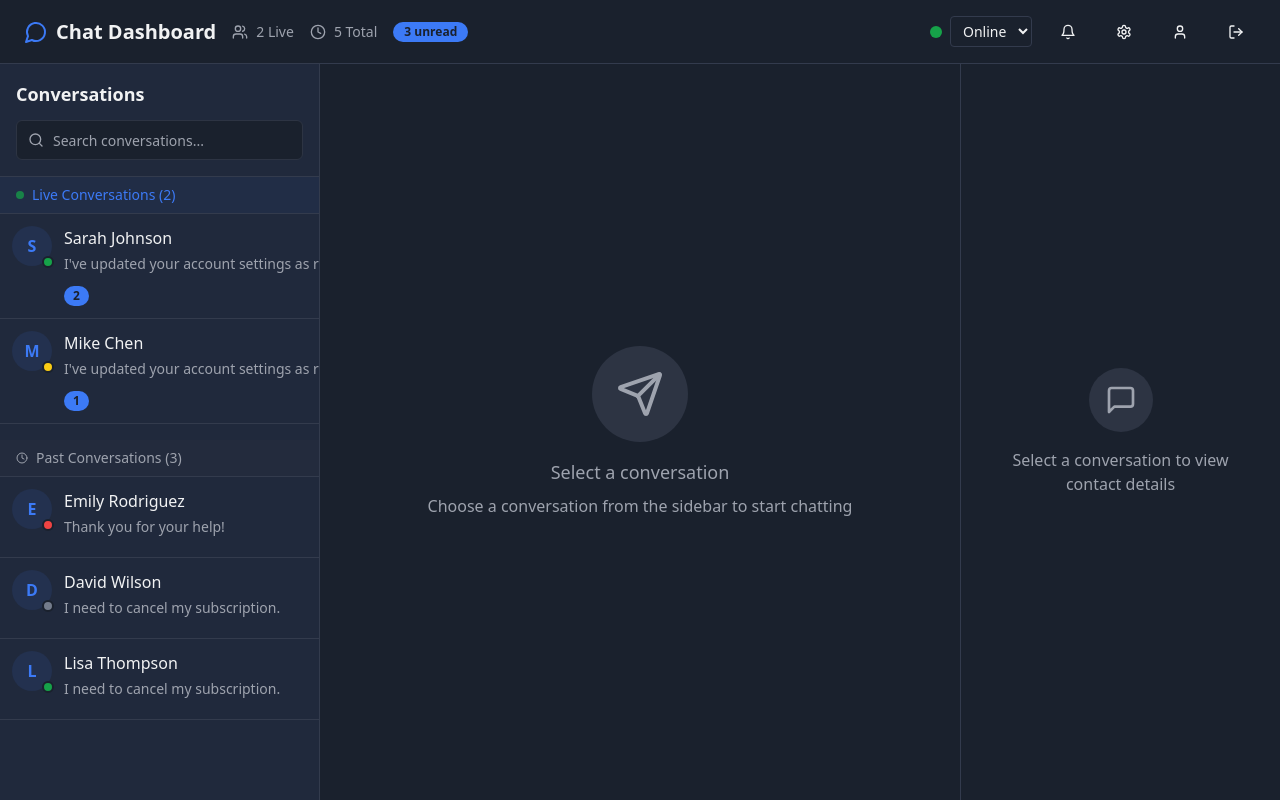
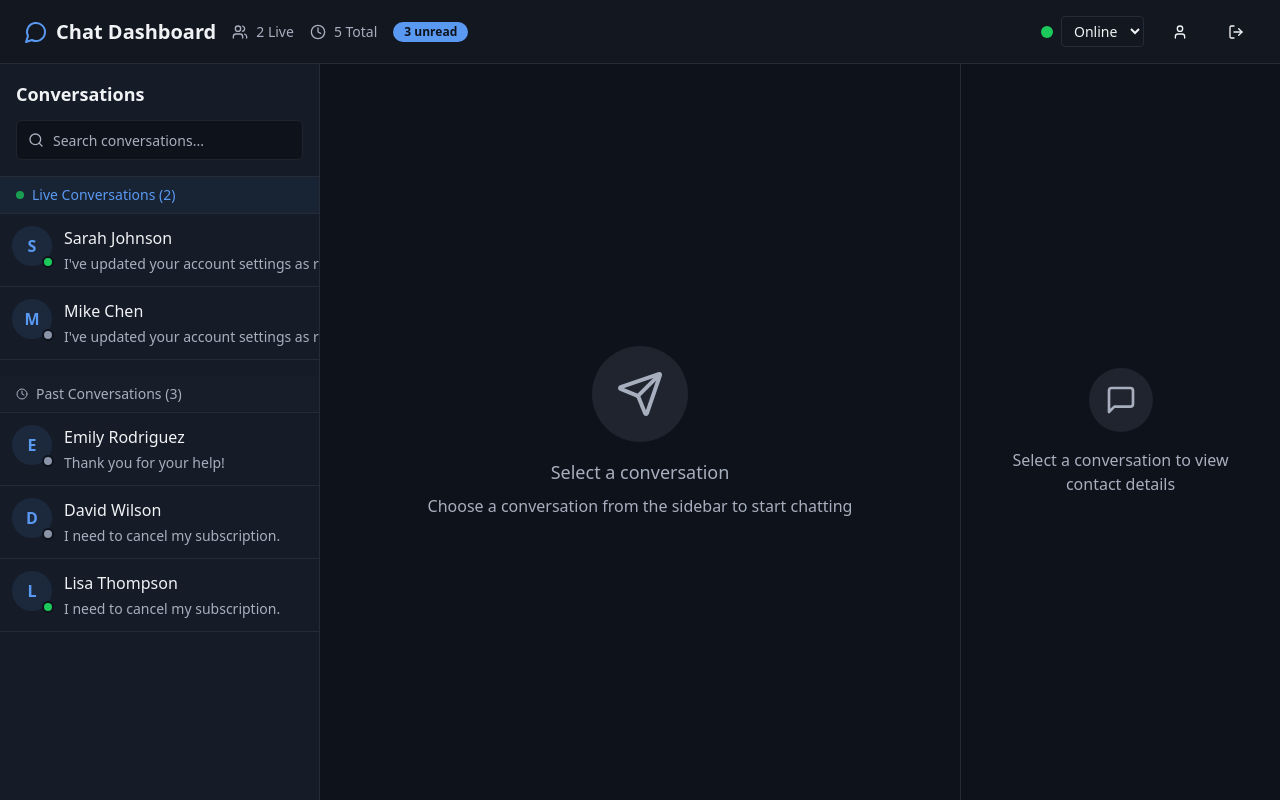
Before and after one commit to Nivashinigroot/chatter-agent-dash, a React (Vite) app: page / in a window 1280 px wide. Built offline with nearby package versions, Linux system fonts and the light colour scheme.

Commit message:
Implement UI changes
Add online/offline status, remove icons, remove unread counts, remove starring, and apply dark blue theme.

```diff
--- a/src/components/chat/ChatDashboard.tsx
+++ b/src/components/chat/ChatDashboard.tsx
@@ -6,14 +6,11 @@ import { Button } from '@/components/ui/button';
 import { Badge } from '@/components/ui/badge';
 import { useToast } from '@/hooks/use-toast';
 import {
-  Settings,
-  Bell,
   User,
   LogOut,
   MessageCircle,
   Users,
-  Clock,
-  CheckCircle
+  Clock
 } from 'lucide-react';
 import { Conversation, Message } from '@/types/chat';
 import { mockConversations } from '@/data/mockData';
@@ -21,7 +18,7 @@ import { mockConversations } from '@/data/mockData';
 export function ChatDashboard() {
   const [conversations, setConversations] = useState<Conversation[]>(mockConversations);
   const [selectedConversationId, setSelectedConversationId] = useState<string>();
-  const [agentStatus, setAgentStatus] = useState<'online' | 'away' | 'busy'>('online');
+  const [agentStatus, setAgentStatus] = useState<'online' | 'offline'>('online');
   const { toast } = useToast();
 
   const selectedConversation = conversations.find(conv => conv.id === selectedConversationId);
@@ -187,8 +184,7 @@ export function ChatDashboard() {
   const getStatusColor = (status: string) => {
     const colors = {
       online: 'bg-status-online',
-      away: 'bg-status-away',
-      busy: 'bg-status-busy'
+      offline: 'bg-status-offline'
     };
     return colors[status as keyof typeof colors] || 'bg-status-offline';
   };
@@ -230,17 +226,10 @@ export function ChatDashboard() {
               className="text-sm bg-transparent border border-border rounded px-2 py-1 capitalize"
             >
               <option value="online">Online</option>
-              <option value="away">Away</option>
-              <option value="busy">Busy</option>
+              <option value="offline">Offline</option>
             </select>
           </div>
 
-          <Button variant="ghost" size="sm">
-            <Bell className="w-4 h-4" />
-          </Button>
-          <Button variant="ghost" size="sm">
-            <Settings className="w-4 h-4" />
-          </Button>
           <Button variant="ghost" size="sm">
             <User className="w-4 h-4" />
           </Button>
--- a/src/components/chat/ChatWindow.tsx
+++ b/src/components/chat/ChatWindow.tsx
@@ -137,8 +137,6 @@ export function ChatWindow({ conversation, onSendMessage, onClose }: ChatWindowP
               <div className={cn(
                 "absolute -bottom-0.5 -right-0.5 w-3 h-3 rounded-full border-2 border-background",
                 conversation.contact.status === 'online' && 'bg-status-online',
-                conversation.contact.status === 'away' && 'bg-status-away',
-                conversation.contact.status === 'busy' && 'bg-status-busy',
                 conversation.contact.status === 'offline' && 'bg-status-offline'
               )} />
             </div>
--- a/src/components/chat/ConversationList.tsx
+++ b/src/components/chat/ConversationList.tsx
@@ -2,7 +2,7 @@ import { useState } from 'react';
 import { Badge } from '@/components/ui/badge';
 import { ScrollArea } from '@/components/ui/scroll-area';
 import { Input } from '@/components/ui/input';
-import { Search, Clock, MessageCircle, Star } from 'lucide-react';
+import { Search, Clock, MessageCircle } from 'lucide-react';
 import { Conversation } from '@/types/chat';
 import { cn } from '@/lib/utils';
 
@@ -48,22 +48,11 @@ export function ConversationList({
   const getStatusDot = (status: string) => {
     const colors = {
       online: 'bg-status-online',
-      away: 'bg-status-away',
-      busy: 'bg-status-busy',
       offline: 'bg-status-offline'
     };
     return colors[status as keyof typeof colors] || 'bg-status-offline';
   };
 
-  const getPriorityColor = (priority: string) => {
-    const colors = {
-      urgent: 'text-red-500 border-red-200',
-      high: 'text-orange-500 border-orange-200',
-      normal: 'text-blue-500 border-blue-200',
-      low: 'text-gray-500 border-gray-200'
-    };
-    return colors[priority as keyof typeof colors] || 'text-gray-500 border-gray-200';
-  };
 
   const ConversationItem = ({ conversation }: { conversation: Conversation }) => (
     <div
@@ -98,25 +87,14 @@ export function ConversationList({
             <h4 className="font-medium text-foreground truncate">
               {conversation.contact.name}
             </h4>
-            <div className="flex items-center gap-1">
-              {conversation.priority !== 'normal' && (
-                <Star className={cn("w-3 h-3", getPriorityColor(conversation.priority))} />
-              )}
-              <span className="text-xs text-muted-foreground">
-                {formatTime(conversation.updatedAt)}
-              </span>
-            </div>
+            <span className="text-xs text-muted-foreground">
+              {formatTime(conversation.updatedAt)}
+            </span>
           </div>
 
-          <p className="text-sm text-muted-foreground truncate mb-2">
+          <p className="text-sm text-muted-foreground truncate">
             {conversation.lastMessage?.content || 'No messages yet'}
           </p>
-
-          {conversation.unreadCount > 0 && (
-            <Badge variant="default" className="h-5 text-xs px-2">
-              {conversation.unreadCount}
-            </Badge>
-          )}
         </div>
       </div>
     </div>
--- a/src/components/chat/UserDetails.tsx
+++ b/src/components/chat/UserDetails.tsx
@@ -44,8 +44,6 @@ export function UserDetails({ contact, conversation, onClose }: UserDetailsProps
   const getStatusColor = (status: string) => {
     const colors = {
       online: 'text-status-online',
-      away: 'text-status-away',
-      busy: 'text-status-busy',
       offline: 'text-status-offline'
     };
     return colors[status as keyof typeof colors] || 'text-status-offline';
@@ -54,8 +52,6 @@ export function UserDetails({ contact, conversation, onClose }: UserDetailsProps
   const getStatusBg = (status: string) => {
     const colors = {
       online: 'bg-status-online',
-      away: 'bg-status-away',
-      busy: 'bg-status-busy',
       offline: 'bg-status-offline'
     };
     return colors[status as keyof typeof colors] || 'bg-status-offline';
@@ -131,9 +127,6 @@ export function UserDetails({ contact, conversation, onClose }: UserDetailsProps
             </Button>
             <Button variant="outline" size="sm">
               <Edit className="w-4 h-4" />
-            </Button>
-            <Button variant="outline" size="sm">
-              <Star className="w-4 h-4" />
             </Button>
           </div>
 
@@ -254,7 +247,7 @@ export function UserDetails({ contact, conversation, onClose }: UserDetailsProps
                 </div>
 
                 <div className="flex items-start gap-3 p-2 bg-muted/30 rounded-lg">
-                  <div className="w-2 h-2 bg-status-away rounded-full mt-2" />
+                  <div className="w-2 h-2 bg-status-online rounded-full mt-2" />
                   <div className="flex-1">
                     <p className="text-xs font-medium">Status changed to {contact.status}</p>
                     <p className="text-xs text-muted-foreground">
--- a/src/index.css
+++ b/src/index.css
@@ -8,57 +8,57 @@ All colors MUST be HSL.
 
 @layer base {
   :root {
-    --background: 220 26% 14%;
-    --foreground: 220 9% 95%;
+    /* Dark Blue Theme */
+    --background: 220 30% 8%;
+    --foreground: 220 15% 95%;
 
-    --card: 220 26% 14%;
-    --card-foreground: 220 9% 95%;
+    --card: 220 25% 10%;
+    --card-foreground: 220 15% 95%;
 
-    --popover: 220 26% 14%;
-    --popover-foreground: 220 9% 95%;
+    --popover: 220 25% 10%;
+    --popover-foreground: 220 15% 95%;
 
-    --primary: 220 91% 60%;
-    --primary-foreground: 220 26% 14%;
-    --primary-hover: 220 91% 65%;
+    --primary: 215 85% 65%;
+    --primary-foreground: 220 30% 8%;
+    --primary-hover: 215 85% 70%;
 
-    --secondary: 220 20% 22%;
-    --secondary-foreground: 220 9% 95%;
+    --secondary: 220 20% 15%;
+    --secondary-foreground: 220 15% 90%;
 
-    --muted: 220 20% 22%;
-    --muted-foreground: 220 9% 65%;
+    --muted: 220 20% 15%;
+    --muted-foreground: 220 15% 70%;
 
-    --accent: 220 30% 35%;
-    --accent-foreground: 220 9% 95%;
+    --accent: 215 50% 25%;
+    --accent-foreground: 220 15% 95%;
 
-    --destructive: 0 84.2% 60.2%;
-    --destructive-foreground: 220 9% 95%;
+    --destructive: 0 84% 60%;
+    --destructive-foreground: 220 15% 95%;
 
-    --border: 220 20% 25%;
-    --input: 220 20% 22%;
-    --ring: 220 91% 60%;
+    --border: 220 20% 18%;
+    --input: 220 20% 15%;
+    --ring: 215 85% 65%;
 
-    /* Chat Dashboard Colors */
-    --chat-sidebar: 220 30% 18%;
-    --chat-sidebar-active: 220 91% 60%;
-    --chat-bubble-agent: 220 91% 60%;
-    --chat-bubble-customer: 220 20% 22%;
-    --chat-online: 142 76% 36%;
-    --chat-away: 48 96% 53%;
-    --chat-offline: 220 9% 50%;
+    /* Enhanced Chat Dashboard Colors */
+    --chat-sidebar: 220 30% 12%;
+    --chat-sidebar-active: 215 85% 65%;
+    --chat-bubble-agent: 215 85% 65%;
+    --chat-bubble-customer: 220 20% 15%;
 
-    /* Status indicators */
-    --status-online: 142 76% 36%;
-    --status-away: 48 96% 53%;
-    --status-busy: 0 84% 60%;
-    --status-offline: 220 9% 50%;
+    /* Simplified Status - Only Online/Offline */
+    --status-online: 142 76% 45%;
+    --status-offline: 220 15% 60%;
 
-    /* Gradients */
-    --gradient-chat: linear-gradient(135deg, hsl(220 91% 60%), hsl(220 91% 70%));
-    --gradient-sidebar: linear-gradient(180deg, hsl(220 30% 18%), hsl(220 30% 16%));
+    /* Beautiful Gradients */
+    --gradient-primary: linear-gradient(135deg, hsl(215 85% 65%), hsl(215 85% 75%));
+    --gradient-sidebar: linear-gradient(180deg, hsl(220 30% 12%), hsl(220 25% 10%));
+    --gradient-card: linear-gradient(180deg, hsl(220 25% 10%), hsl(220 20% 8%));
 
-    /* Shadows */
-    --shadow-chat: 0 4px 20px hsl(217 91% 60% / 0.1);
-    --shadow-card: 0 2px 10px hsl(0 0% 0% / 0.05);
+    /* Enhanced Shadows */
+    --shadow-primary: 0 8px 32px hsl(215 85% 65% / 0.15);
+    --shadow-card: 0 4px 16px hsl(220 30% 5% / 0.3);
+    --shadow-elevated: 0 12px 40px hsl(220 30% 5% / 0.4);
+
+    --radius: 0.75rem;
 
     --radius: 0.5rem;
 
--- a/tailwind.config.ts
+++ b/tailwind.config.ts
@@ -64,8 +64,6 @@ export default {
 				},
 				status: {
 					online: 'hsl(var(--status-online))',
-					away: 'hsl(var(--status-away))',
-					busy: 'hsl(var(--status-busy))',
 					offline: 'hsl(var(--status-offline))'
 				},
 				sidebar: {
```
